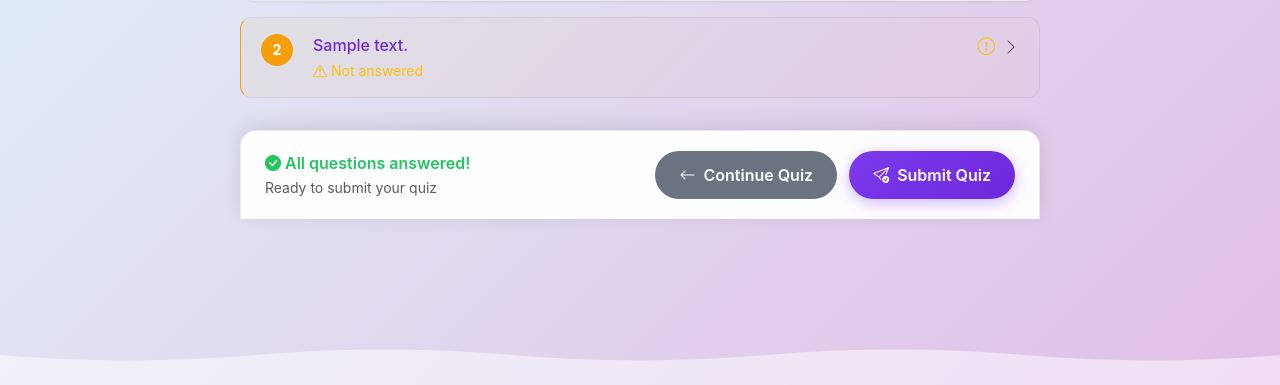
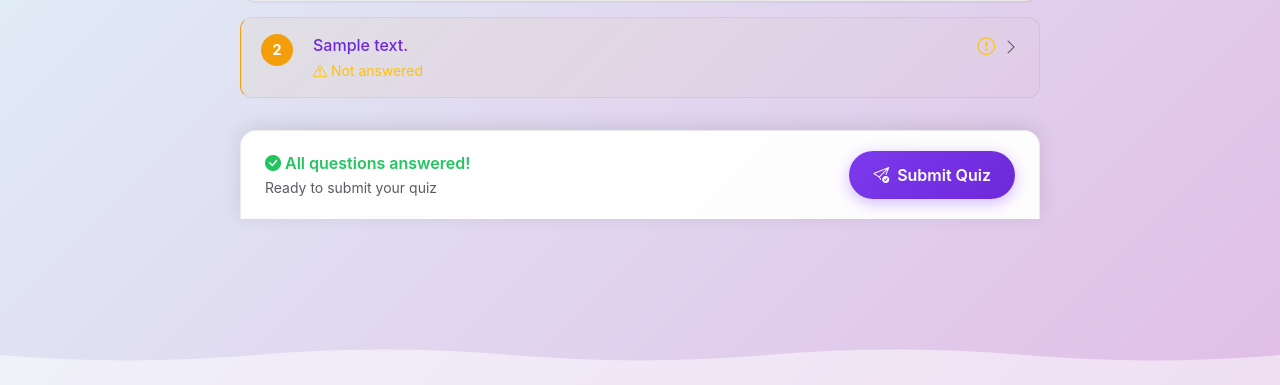
Before and after one commit to asterisk-ragavan/cicce-quiz, a Flask app: template templates/review.html in a window 1280 px wide. Shown: the part 415-800 px from the top of the page. Run offline with Flask 3, Linux system fonts and the light colour scheme; the template is opened without the code that fills it: most values are stand-ins (such as "Sample title", 1, 10 or a date in 2020); some libraries are stand-ins or nearby versions.

Commit message:
Remove Continue Quiz button from review page

```diff
--- a/templates/review.html
+++ b/templates/review.html
@@ -273,9 +273,6 @@
                     {% endif %}
                 </div>
                 <div style="display: flex; gap: 0.75rem; flex-wrap: wrap;">
-                    <a href="{{ url_for('quiz') }}" class="btn-modern btn-secondary-modern">
-                        <i class="bi bi-arrow-left"></i> Continue Quiz
-                    </a>
                     <form action="{{ url_for('submit_quiz') }}" method="POST" style="display: inline;" onsubmit="return confirmSubmit()">
                         <input type="hidden" name="csrf_token" value="{{ csrf_token() }}">
                         <button type="submit" class="btn-modern btn-primary-modern">
```
Also changed, not shown: 1 other file.
